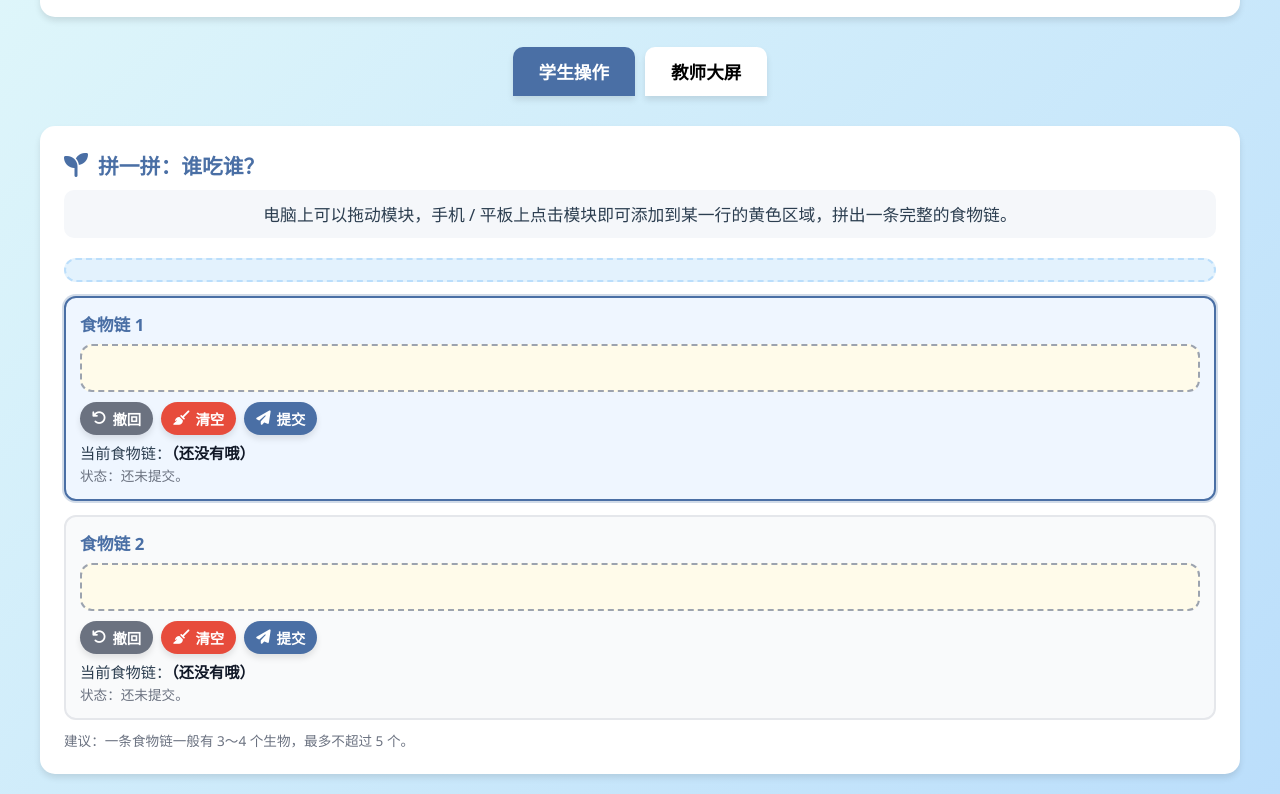
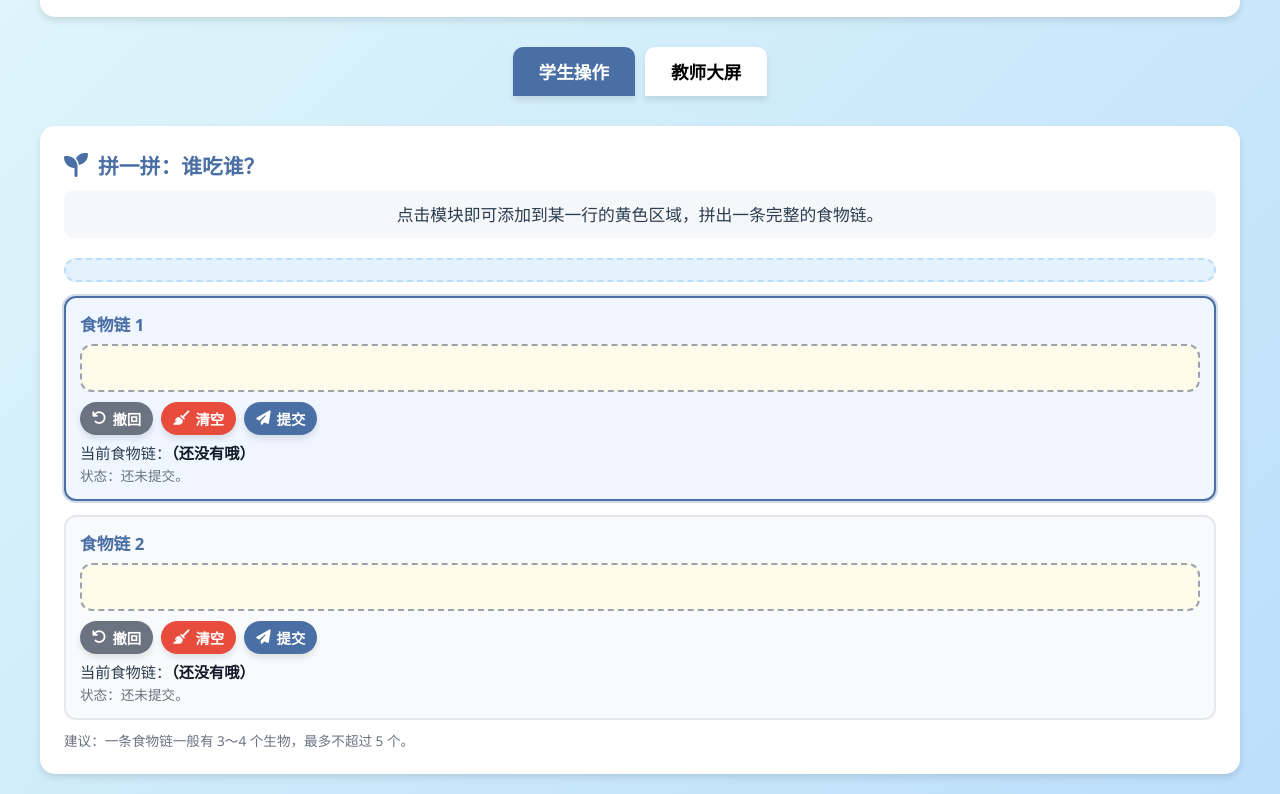
Before and after one commit to nj287879547-commits/shiwulian, a plain HTML site: page index.html in a window 1280 px wide. Shown: the part 129-923 px from the top of the page. Drawn offline with Linux system fonts and the light colour scheme; a script that the page names is missing.

Commit message:
Update index.html

```diff
--- a/index.html
+++ b/index.html
@@ -3,7 +3,7 @@
 <head>
   <meta charset="UTF-8" />
   <meta name="viewport" content="width=device-width, initial-scale=1.0"/>
-  <title>小小生态学家：食物链观察记录系统（两行两框版）</title>
+  <title>小小生态学家：食物链观察记录系统</title>
   <link rel="stylesheet" href="https://cdnjs.cloudflare.com/ajax/libs/font-awesome/6.4.0/css/all.min.css">
   <style>
     *{margin:0;padding:0;box-sizing:border-box;font-family:'Arial Rounded MT Bold','Segoe UI','Microsoft YaHei',sans-serif}
@@ -326,7 +326,7 @@ button.btn-success{background:#16a34a}
       <div class="student-form">
         <h2 class="form-title"><i class="fas fa-seedling"></i> 拼一拼：谁吃谁？</h2>
         <div class="instruction">
-          电脑上可以拖动模块，手机 / 平板上点击模块即可添加到某一行的黄色区域，拼出一条完整的食物链。
+          点击模块即可添加到某一行的黄色区域，拼出一条完整的食物链。
         </div>
 
         <!-- 模块库 -->
```
